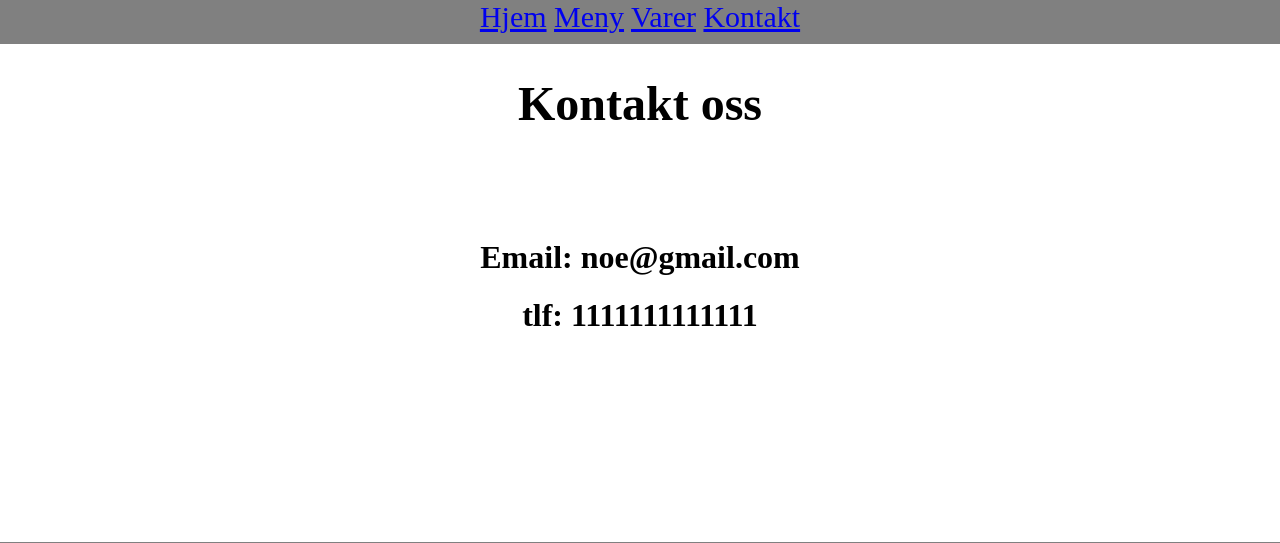
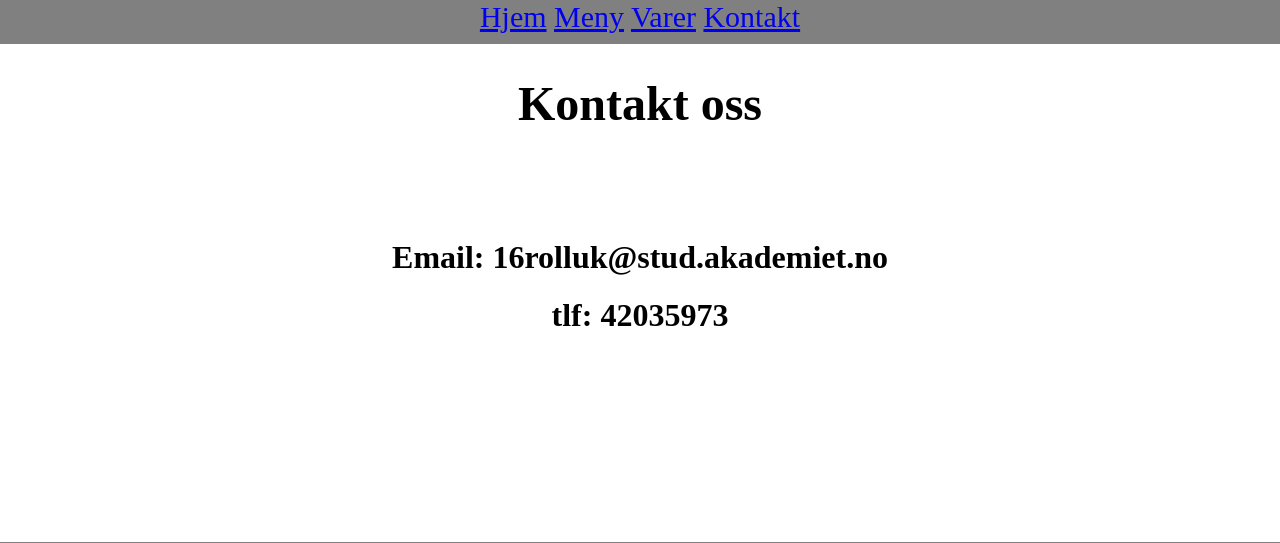
Before and after one commit to luckymessi321/kantine_oppgave, a Flask app: page /kontakt in a window 1280 px wide. Shown: the part 44-587 px from the top of the page. Run offline with Flask 3, Linux system fonts and the light colour scheme.

Commit message:
Oppdaterte kontakt.html med kontaktinformasjon og ikke placeholder tekst

```diff
--- a/templates/kontakt.html
+++ b/templates/kontakt.html
@@ -9,8 +9,8 @@
     </div>
     <br><br><br>
     <div class="kontaktinformasjon">
-        <h1>Email: noe@gmail.com</h1>
-        <h1>tlf: 1111111111111</h1>
+        <h1>Email: 16rolluk@stud.akademiet.no</h1>
+        <h1>tlf: 42035973 </h1>
     </div>
 </div>
 {% endblock %}
```
